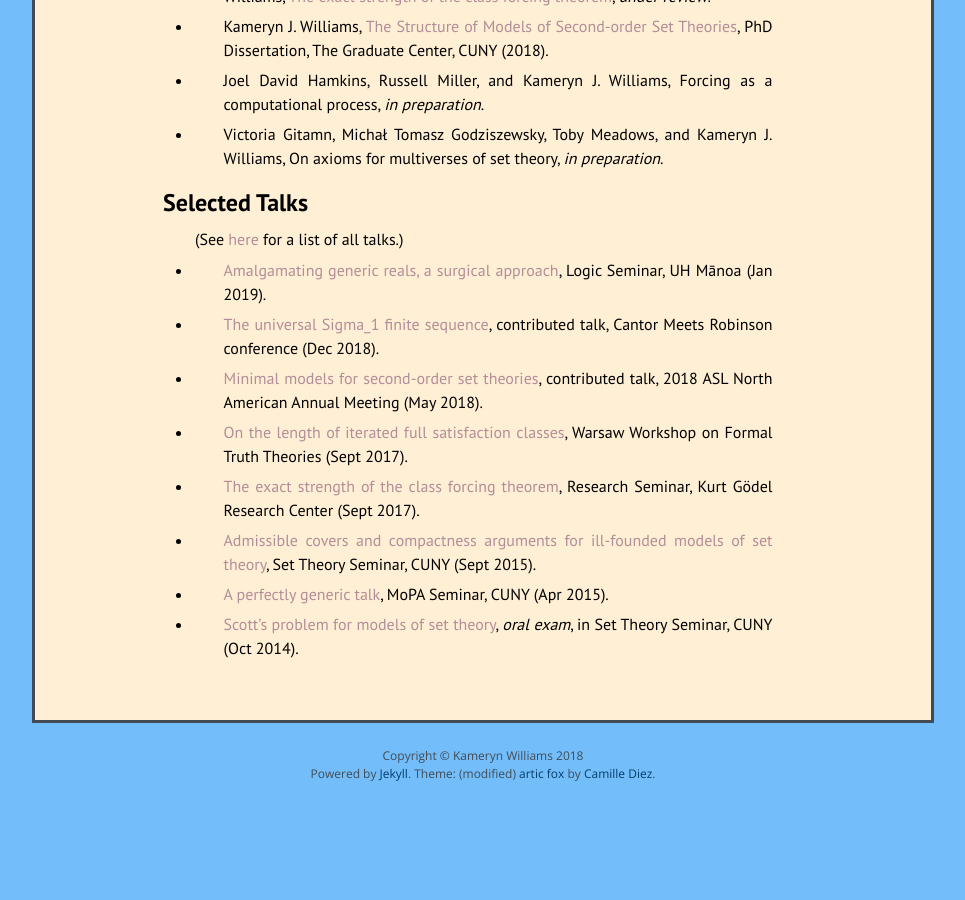
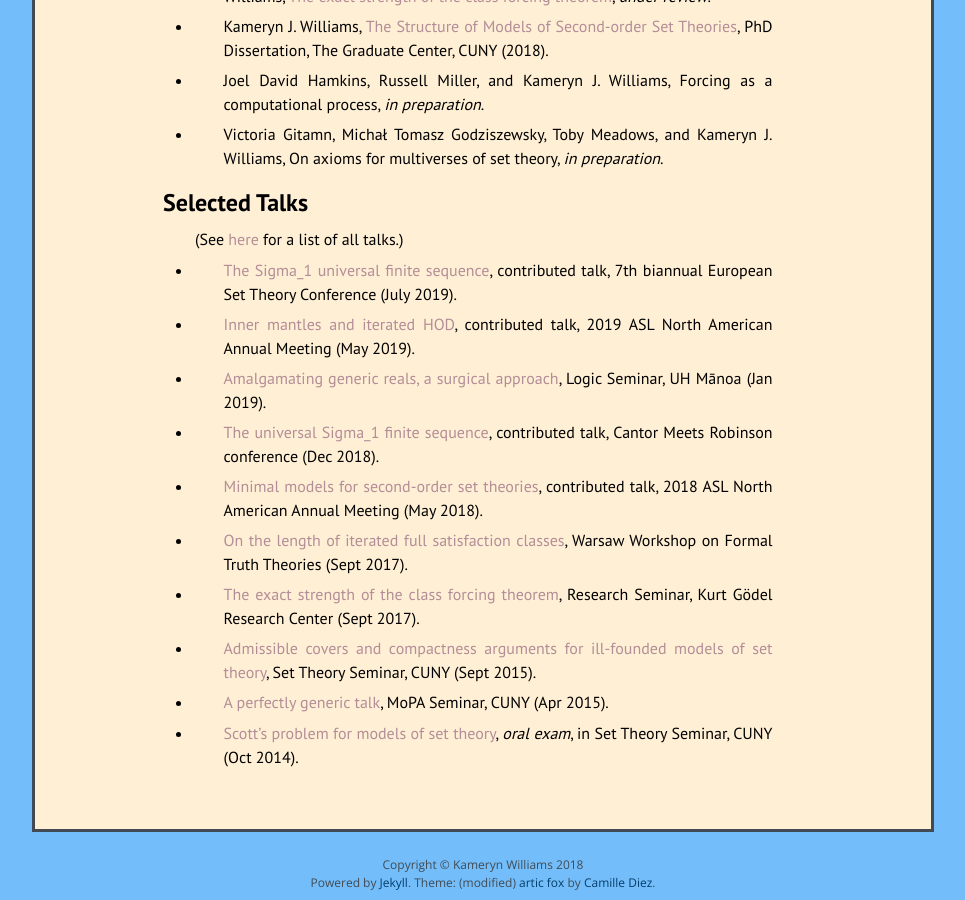
Before and after one commit to kamerynjw/kamerynjw.github.io, a Jekyll site: the page built from research.md, in a window 1280 px wide and 900 px high, scrolled down 744 px. Shown: the whole window, without its empty margins (157-1122 px from the left). Built offline with Jekyll 4.4.1, drawn with Linux system fonts in a browser that asks for light colours; nearby versions of some CDN libraries; before the commit the page ends 1563 px from its top, so only the background shows below that.

Commit message:
more selected talks

```diff
--- a/_data/talks.yml
+++ b/_data/talks.yml
@@ -1,7 +1,15 @@
 
 # selected talks to display in research.md
 
+- href: "2019-july-estc"
+  title: "The Sigma_1 universal finite sequence"
+  other: "contributed talk, 7th biannual European Set Theory Conference"
+  date: "July 2019"
 
+- href: "2019-may-asl"
+  title: "Inner mantles and iterated HOD"
+  other: "contributed talk, 2019 ASL North American Annual Meeting"
+  date: "May 2019"
 
 - href: "2019-jan-surgery"
   title: "Amalgamating generic reals, a surgical approach"
```
